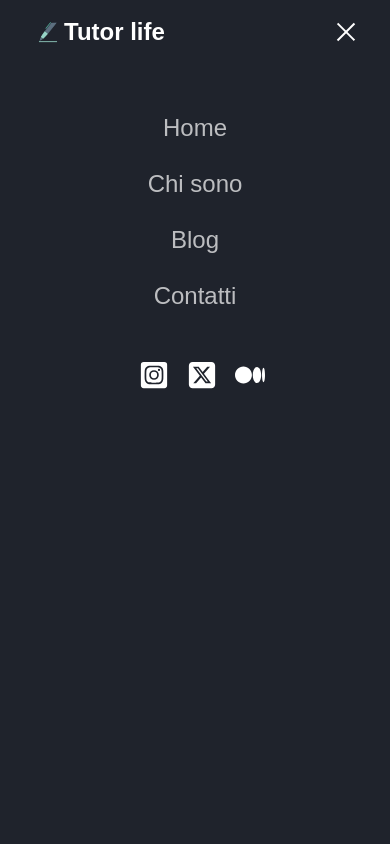
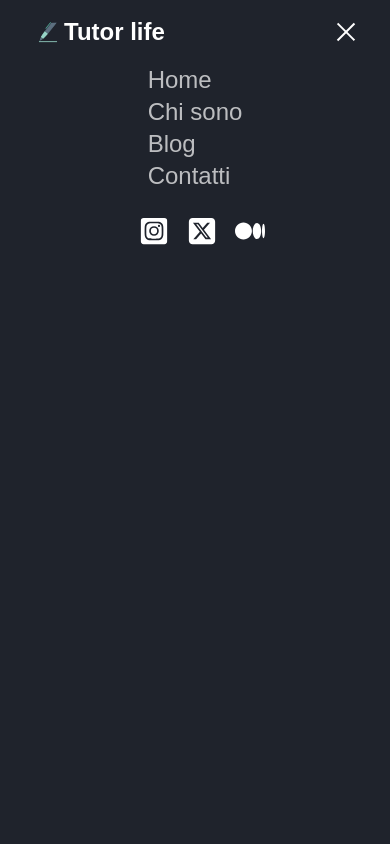
Before and after one commit to giuliadev95/blog, a Next.js app: page /privacy in a window 390 px wide. Both pictures are taken after a click on the button "Toggle menu". Shown: the top 844 px of the page. Built offline with nearby package versions, Linux system fonts and the light colour scheme.

Commit message:
Quick fix to mobile menu list items.

```diff
--- a/src/components/frontend/Navbar.tsx
+++ b/src/components/frontend/Navbar.tsx
@@ -66,7 +66,8 @@ export default function Navbar () {
                 {/* Bottom: Mobile Menu */}
                 {isMenuOpen? (
 
-                            <ul className=" flex flex-col lg:hidden justify-start items-center space-y-6 my-12 h-screen">
+                            <ul className="flex flex-col lg:hidden justify-start items-center  h-screen">
+                                <ul>
                                     <li>
                                         <Link href="/" className="text-white opacity-70 text-2xl font-normal py-6"
                                         onClick={closeMenu} >
@@ -91,6 +92,7 @@ export default function Navbar () {
                                             Contatti
                                         </Link>
                                     </li>
+                                </ul>
                                 {/** Social Icons */}
                                 <ul className="flex items-center justify-between space-x-8 py-6">
                                     <li className="size-4">
```
Lines whose indentation alone changed are shown as unchanged.
